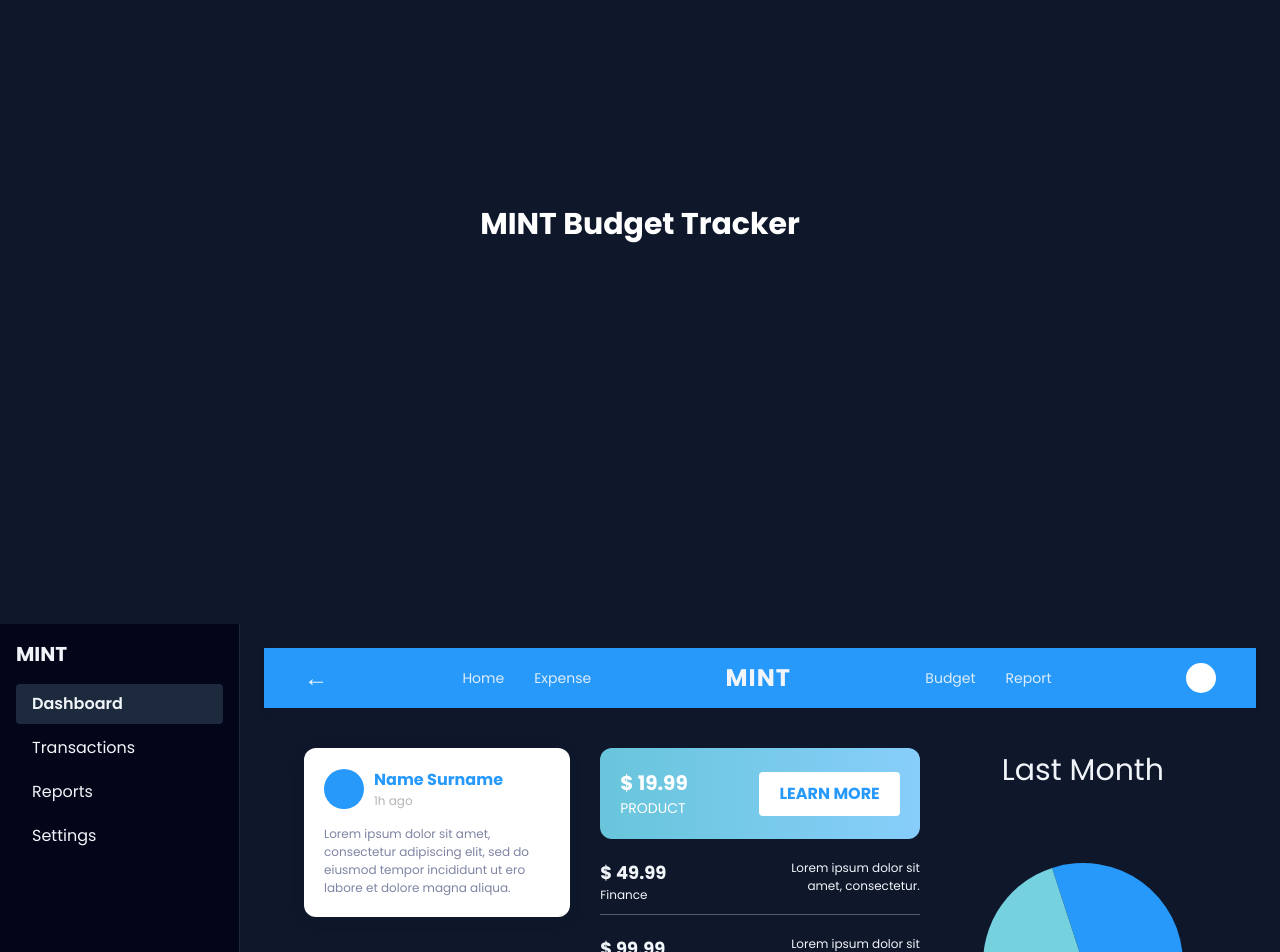
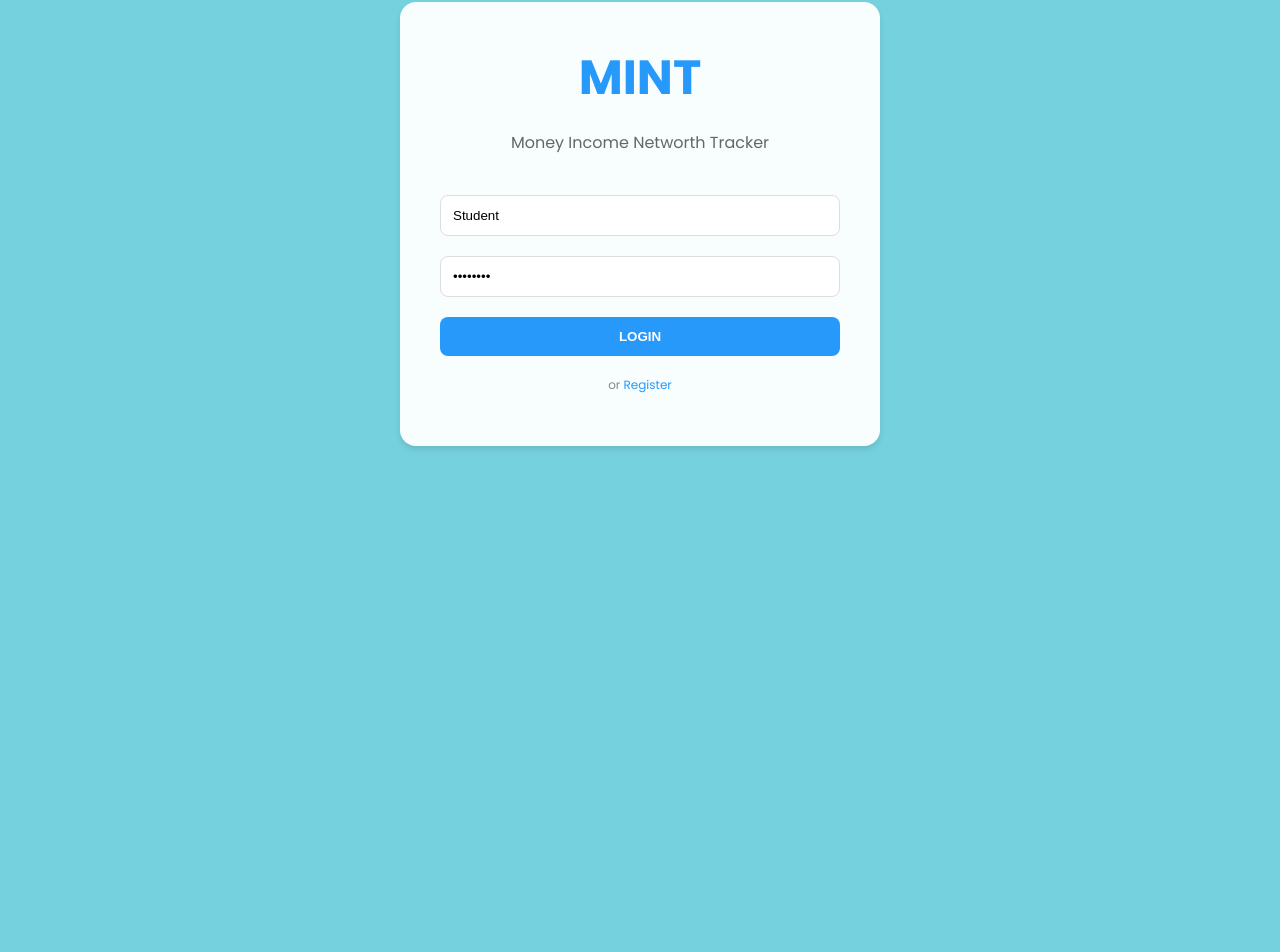
Before and after one commit to srod2016/MINT, a React (Vite) app: page /#/ in a window 1280 px wide. Shown: the part 176-1128 px from the top of the page. After the commit the page ends 800 px from the top, so only its background shows below. Built offline with nearby package versions, Linux system fonts and the light colour scheme.

Commit message:
Corrected login Flow and basic budget, will polish CSS and dependencies now

```diff
--- a/src/App.jsx
+++ b/src/App.jsx
@@ -1,39 +1,33 @@
-import './App.css'
-import {
-  HashRouter,
-  Routes,
-  Route,
-} from "react-router-dom";
+import React from 'react';
+import { HashRouter, Routes, Route } from 'react-router-dom';
 
-import Layout from "./modules/Layout";
-import Dashboard from "./pages/Dashboard";
-import Transactions from "./pages/Transactions";
-import Reports from "./pages/Reports";
-import Settings from "./pages/Settings";
+// Import Pages
+import Login from './pages/Login';
+import Dashboard from './pages/Dashboard';
+import Expenses from './pages/Expenses';
+import Budget from './pages/Budget';
+import Reports from './pages/Reports';
+import Layout from './modules/Layout';
 
 function App() {
-
   return (
-    <>
-
-    <div className="min-h-screen bg-slate-900 text-white flex items-center justify-center">
-      <h1 className="text-3xl font-bold">MINT Budget Tracker</h1>
-    </div>
-
     <HashRouter>
       <Routes>
-        <Route path="/" element={<Layout />}>
-          {/* index = default child at "/" */}
-          <Route index element={<Dashboard />} />
-          <Route path="transactions" element={<Transactions />} />
-          <Route path="reports" element={<Reports />} />
-          <Route path="settings" element={<Settings />} />
+        {/* 1. THE STARTING POINT: The Login Page */}
+        {/* This tells React: "When URL is /, show Login" */}
+        <Route path="/" element={<Login />} />
+
+        {/* 2. THE DASHBOARD: Protected by Layout */}
+        {/* This tells React: "When URL is /home, show Layout + Dashboard" */}
+        <Route element={<Layout />}>
+          <Route path="/home" element={<Dashboard />} />
+          <Route path="/expense" element={<Expenses />} />
+          <Route path="/budget" element={<Budget />} />
+          <Route path="/report" element={<Reports />} />
         </Route>
       </Routes>
     </HashRouter>
-
-    </>
-  )
+  );
 }
 
-export default App
+export default App;
--- a/src/index.css
+++ b/src/index.css
@@ -1,77 +1,52 @@
 @import url('https://fonts.googleapis.com/css2?family=Poppins:wght@400;600;700&display=swap');
 
-body {
+/* GLOBAL RESET - Forces the Teal Background from your Design */
+body, html, #root {
   margin: 0;
+  padding: 0;
+  height: 100%;
   font-family: 'Poppins', sans-serif;
-  background-color: #76D1DF;
-  color: white;
-  overflow-x: hidden;
+  background-color: #76D1DF; /* Global Teal */
+  color: #333;
 }
 
-.header {
-  background-color: #2699FB;
-  height: 60px;
+/* Helper to center the Login Box */
+.login-container {
   display: flex;
+  justify-content: center;
   align-items: center;
-  justify-content: space-between;
-  padding: 0 40px;
-  box-shadow: 0 2px 4px rgba(0,0,0,0.1);
+  height: 100vh;
+  background-color: #76D1DF;
 }
 
-.header-title {
-  font-size: 24px;
-  font-weight: bold;
-  letter-spacing: 1px;
+.login-card {
+  background: rgba(255, 255, 255, 0.95);
+  padding: 40px;
+  border-radius: 16px;
+  width: 100%;
+  max-width: 400px;
+  text-align: center;
+  box-shadow: 0 4px 6px rgba(0,0,0,0.1);
 }
 
-.nav-links {
-  display: flex;
-  gap: 30px;
-  font-size: 14px;
-  font-weight: 500;
+.mint-input {
+  width: 100%;
+  padding: 12px;
+  margin: 10px 0;
+  border: 1px solid #ddd;
+  border-radius: 8px;
+  box-sizing: border-box;
 }
 
-.nav-links span {
+.mint-btn {
+  width: 100%;
+  padding: 12px;
+  background-color: #2699FB;
+  color: white;
+  border: none;
+  border-radius: 8px;
+  font-weight: bold;
   cursor: pointer;
-  opacity: 0.9;
+  margin-top: 10px;
 }
-
-.nav-links span:hover {
-  opacity: 1;
-  text-decoration: underline;
-}
-
-.dashboard-grid {
-  display: grid;
-  grid-template-columns: 1fr 1.2fr 1fr;
-  gap: 30px;
-  padding: 40px;
-  max-width: 1440px;
-  margin: 0 auto;
-}
-
-.white-card {
-  background: white;
-  border-radius: 12px;
-  padding: 20px;
-  color: #131523;
-  box-shadow: 0 4px 15px rgba(0,0,0,0.05);
-}
-
-.blue-card {
-  background: linear-gradient(90deg, #68C5DB 0%, #87CEFA 100%);
-  border-radius: 12px;
-  padding: 20px;
-  display: flex;
-  justify-content: space-between;
-  align-items: center;
-  color: white;
-  margin-bottom: 20px;
-}
-
-.text-block {
-  font-size: 14px;
-  line-height: 1.6;
-  color: #2E86AB;
-  text-align: justify;
-}
+.mint-btn:hover { background-color: #1A85E0; }
--- a/src/modules/Layout.jsx
+++ b/src/modules/Layout.jsx
@@ -1,58 +1,51 @@
 import { NavLink, Outlet } from "react-router-dom";
 
 export default function Layout() {
-  const linkBase =
-    "block px-4 py-2 rounded hover:bg-slate-700 transition-colors";
-  const linkActive = "bg-slate-800 font-semibold";
+/* Default fo the nav barrrrr*/
+const linkBase = "text-white opacity-90 hover:opacity-100 hover:underline transition-all text-sm font-medium";
+  const linkActive = "font-bold underline opacity-100";
 
-  return (
-    <div className="min-h-screen flex bg-slate-900 text-slate-100">
-      {/* Sidebar */}
-      <aside className="w-60 bg-slate-950 border-r border-slate-800 p-4">
-        <h1 className="text-xl font-bold mb-4">MINT</h1>
+return (
+    // Main Container - Teal Background per Design Doc
+    <div className="min-h-screen flex flex-col bg-[#76D1DF]">
 
-        <nav className="space-y-1">
-          <NavLink
-            to="/"
-            end
-            className={({ isActive }) =>
-              `${linkBase} ${isActive ? linkActive : ""}`
-            }
-          >
-            Dashboard
-          </NavLink>
+      {/* --- TOP HEADER (Replaces Sidebar) --- */}
+      <header className="h-[60px] bg-[#2699FB] flex items-center justify-between px-10 shadow-md">
 
-          <NavLink
-            to="/transactions"
-            className={({ isActive }) =>
-              `${linkBase} ${isActive ? linkActive : ""}`
-            }
-          >
-            Transactions
-          </NavLink>
+        {/* Left: Navigation Group 1 */}
+        <div className="flex gap-8">
+            {/* Using /home for Dashboard as requested */}
+            <NavLink to="/home" className={({ isActive }) => `${linkBase} ${isActive ? linkActive : ""}`}>
+              Home
+            </NavLink>
+            <NavLink to="/expense" className={({ isActive }) => `${linkBase} ${isActive ? linkActive : ""}`}>
+              Expense
+            </NavLink>
+        </div>
 
-          <NavLink
-            to="/reports"
-            className={({ isActive }) =>
-              `${linkBase} ${isActive ? linkActive : ""}`
-            }
-          >
-            Reports
-          </NavLink>
+        {/* Center: Logo */}
+        <div className="text-white text-2xl font-bold tracking-widest">
+          MINT
+        </div>
 
-          <NavLink
-            to="/settings"
-            className={({ isActive }) =>
-              `${linkBase} ${isActive ? linkActive : ""}`
-            }
-          >
-            Settings
-          </NavLink>
-        </nav>
-      </aside>
+        {/* Right: Navigation Group 2 */}
+        <div className="flex gap-8">
+            <NavLink to="/budget" className={({ isActive }) => `${linkBase} ${isActive ? linkActive : ""}`}>
+              Budget
+            </NavLink>
+            <NavLink to="/report" className={({ isActive }) => `${linkBase} ${isActive ? linkActive : ""}`}>
+              Report
+            </NavLink>
+        </div>
 
-      {/* Main content */}
-      <main className="flex-1 p-6">
+        {/* User Icon Placeholder */}
+        <div className="w-8 h-8 bg-white rounded-full flex items-center justify-center text-[#2699FB] font-bold text-xs">
+          U
+        </div>
+      </header>
+
+      {/* --- MAIN CONTENT --- */}
+      <main className="flex-1 relative">
         <Outlet />
       </main>
     </div>
--- /dev/null
+++ b/src/pages/Budget.jsx
@@ -0,0 +1,79 @@
+import React, { useState } from 'react';
+import { AreaChart, Area, ResponsiveContainer, Tooltip } from 'recharts';
+
+const Budget = () => {
+  // state for if budget is created
+  const [created, setCreated] = useState(false);
+
+  // chart data
+  const d = [
+    { name: '1', amt: 4000 },
+    { name: '2', amt: 3000 },
+    { name: '3', amt: 2000 },
+    { name: '4', amt: 2780 },
+    { name: '5', amt: 1890 },
+  ];
+
+  const handleCreate = () => {
+    // just set it to true for demo
+    setCreated(true);
+  }
+
+  // View 1: Create
+  if (created === false) {
+    return (
+      <div className="main-container" style={{ textAlign: 'center', marginTop: '50px' }}>
+        <div className="card" style={{ maxWidth: '500px', margin: 'auto', padding: '50px' }}>
+          <h2 style={{ color: '#555' }}>NO BUDGET DETECTED</h2>
+          <p style={{ color: '#aaa', fontSize: '14px' }}>Excepteur sint occaecat</p>
+          <br/>
+          <input className="my-input" placeholder="Name of Budget" />
+          <input className="my-input" type="number" placeholder="Limit Amount" />
+          <button className="my-btn" onClick={handleCreate}>CREATE</button>
+        </div>
+      </div>
+    );
+  }
+
+  // View 2: Dashboard
+  return (
+    <div className="main-container">
+      <div style={{ textAlign: 'center', marginBottom: '20px' }}>
+        <h3>Total Budget Remaining</h3>
+        <h1 style={{ fontSize: '40px', margin: '10px 0' }}>$ 423.00</h1>
+        <button className="my-btn" style={{ width: '150px' }}>Add Expense</button>
+      </div>
+
+      <div style={{ display: 'grid', gridTemplateColumns: '1fr 1fr', gap: '20px' }}>
+
+        {/* Graph */}
+        <div className="card">
+          <div style={{ height: '200px' }}>
+            <ResponsiveContainer width="100%" height="100%">
+              <AreaChart data={d}>
+                <Tooltip />
+                <Area type="monotone" dataKey="amt" stroke="#2699FB" fill="#2699FB" />
+              </AreaChart>
+            </ResponsiveContainer>
+          </div>
+        </div>
+
+        {/* List */}
+        <div style={{ background: 'rgba(255,255,255,0.3)', padding: '20px', borderRadius: '10px' }}>
+          <h3>Recent Purchases</h3>
+          <div style={{ background: 'rgba(255,255,255,0.4)', padding: '10px', borderRadius: '5px', marginBottom: '10px' }}>
+            <b>$ 45.00</b><br/>
+            <small>Food</small>
+          </div>
+          <div style={{ background: 'rgba(255,255,255,0.4)', padding: '10px', borderRadius: '5px' }}>
+            <b>$ 28.70</b><br/>
+            <small>Gas</small>
+          </div>
+        </div>
+
+      </div>
+    </div>
+  );
+};
+
+export default Budget;
--- /dev/null
+++ b/src/pages/Expenses.jsx
@@ -0,0 +1,38 @@
+import React from 'react';
+
+const Expenses = () => {
+  const list = [
+    { id: 1, title: 'Grocery', date: '10/24/2025', price: 45.00, tag: 'Food' },
+    { id: 2, title: 'Uber', date: '10/23/2025', price: 15.00, tag: 'Transport' },
+    { id: 3, title: 'Movies', date: '10/22/2025', price: 20.00, tag: 'Fun' },
+    { id: 4, title: 'FPL', date: '10/20/2025', price: 120.00, tag: 'Bills' },
+  ];
+
+  return (
+    <div className="main-container">
+      <div style={{ display: 'flex', justifyContent: 'space-between' }}>
+        <h2>Expenses</h2>
+        <button className="my-btn" style={{ width: '100px' }}>+ New</button>
+      </div>
+
+      <div className="card">
+        {list.map((item) => (
+          <div key={item.id} style={{ borderBottom: '1px solid #eee', padding: '10px', display: 'flex', justifyContent: 'space-between' }}>
+
+            <div>
+              <div style={{ fontWeight: 'bold' }}>{item.title}</div>
+              <div style={{ fontSize: '11px', color: 'gray' }}>{item.date} - {item.tag}</div>
+            </div>
+
+            <div style={{ color: 'red', fontWeight: 'bold' }}>
+              - ${item.price}
+            </div>
+
+          </div>
+        ))}
+      </div>
+    </div>
+  );
+};
+
+export default Expenses;
--- /dev/null
+++ b/src/pages/Login.jsx
@@ -0,0 +1,33 @@
+import React from 'react';
+import { useNavigate } from 'react-router-dom';
+
+const Login = () => {
+  const navigate = useNavigate();
+
+  const handleLogin = (e) => {
+    e.preventDefault();
+    // Redirects to the Dashboard (Home)
+    navigate('/home');
+  };
+
+  return (
+    <div className="login-container">
+      <div className="login-card">
+        <h1 style={{ color: '#2699FB', fontSize: '48px', margin: '0 0 10px 0' }}>MINT</h1>
+        <p style={{ color: '#666', marginBottom: '30px' }}>Money Income Networth Tracker</p>
+
+        <form onSubmit={handleLogin}>
+          <input type="text" placeholder="Username" className="mint-input" defaultValue="Student" />
+          <input type="password" placeholder="Password" className="mint-input" defaultValue="password" />
+          <button type="submit" className="mint-btn">LOGIN</button>
+        </form>
+
+        <p style={{ marginTop: '20px', fontSize: '12px', color: '#888' }}>
+          or <span style={{ color: '#2699FB', cursor: 'pointer' }}>Register</span>
+        </p>
+      </div>
+    </div>
+  );
+};
+
+export default Login;
--- a/src/pages/Reports.jsx
+++ b/src/pages/Reports.jsx
@@ -1,3 +1,64 @@
-export default function Reports() {
-  return <h1 className="text-2xl font-bold">Reports</h1>;
-}
+import React from 'react';
+import { BarChart, Bar, XAxis, Tooltip, ResponsiveContainer, PieChart, Pie, Cell } from 'recharts';
+
+const Reports = () => {
+
+  const data1 = [
+    { n: 'M', v: 40 }, { n: 'T', v: 30 }, { n: 'W', v: 20 },
+    { n: 'T', v: 27 }, { n: 'F', v: 18 }, { n: 'S', v: 23 }, { n: 'S', v: 34 },
+  ];
+
+  const data2 = [
+    { name: 'A', val: 400, c: '#0088FE' },
+    { name: 'B', val: 300, c: '#00C49F' },
+    { name: 'C', val: 300, c: '#FFBB28' },
+  ];
+
+  return (
+    <div className="main-container">
+      <center>
+        <h2>REPORT</h2>
+        <p style={{fontSize: '12px', opacity: 0.7}}>Lorem ipsum dolor sit amet</p>
+      </center>
+      <br />
+
+      <div style={{ display: 'grid', gridTemplateColumns: '1fr 1fr', gap: '20px' }}>
+
+        <div style={{ background: 'rgba(255,255,255,0.2)', padding: '20px', borderRadius: '10px' }}>
+          <h4>Activity</h4>
+          <div style={{ height: '200px' }}>
+            <ResponsiveContainer>
+              <BarChart data={data1}>
+                <XAxis dataKey="n" stroke="#fff" />
+                <Tooltip />
+                <Bar dataKey="v" fill="#fff" />
+              </BarChart>
+            </ResponsiveContainer>
+          </div>
+        </div>
+
+        <div className="card">
+          <h4>Categories</h4>
+          <div style={{ height: '200px' }}>
+            <ResponsiveContainer>
+              <PieChart>
+                <Pie data={data2} innerRadius={50} outerRadius={70} dataKey="val">
+                  {data2.map((x, i) => (
+                    <Cell key={i} fill={x.c} />
+                  ))}
+                </Pie>
+                <Tooltip />
+              </PieChart>
+            </ResponsiveContainer>
+          </div>
+        </div>
+
+      </div>
+
+      <br/>
+      <button className="my-btn" style={{ background: '#2699FB' }}>Export PDF</button>
+    </div>
+  );
+};
+
+export default Reports;
--- a/vite.config.js
+++ b/vite.config.js
@@ -1,11 +1,12 @@
 import { defineConfig } from 'vite'
 import react from '@vitejs/plugin-react'
+import tailwindcss from '@tailwindcss/vite' //Connector for Tailwind CSS and Vite, not just tailwind
 
 
 export default defineConfig({
   plugins: [
     react(),
-    // tailwindcss(),  <-- Commented out
+    tailwindcss()
   ],
   server: {
     // Server config issues so I'm forcing IPv4 and a specific port
```
